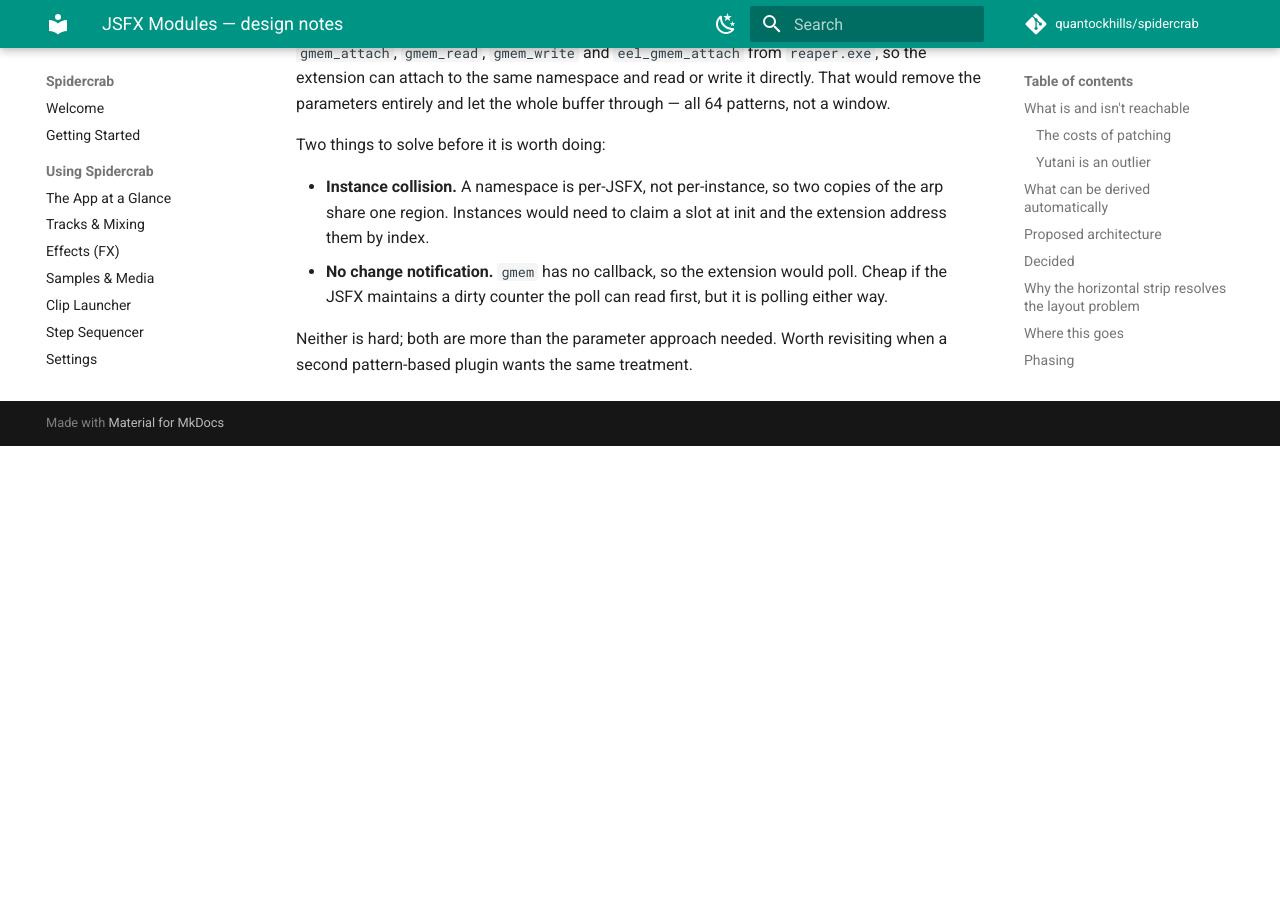
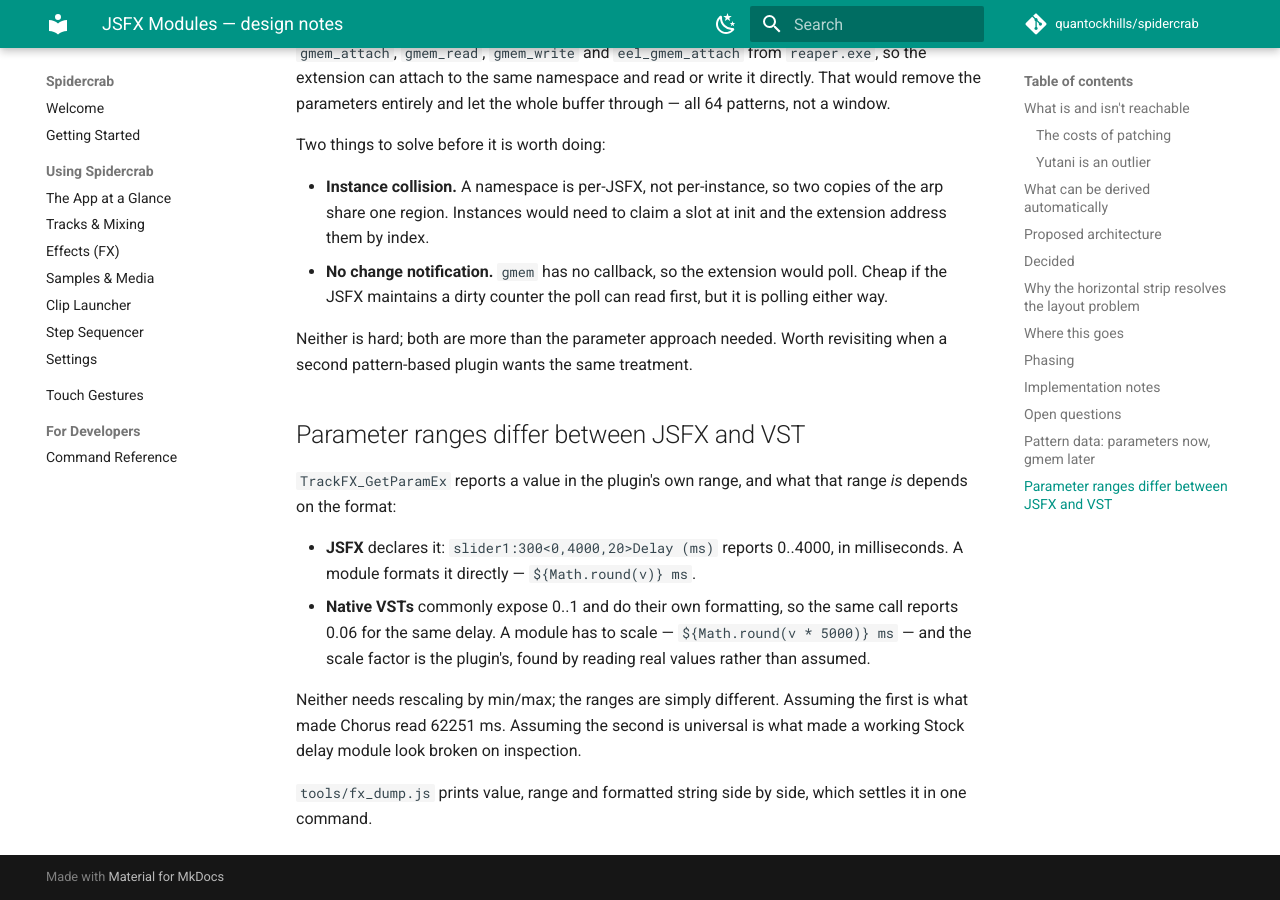
Before and after one commit to quantockhills/spidercrab, an MkDocs documentation site: the page built from docs/jsfx-modules.md, in a window 1280 px wide and 900 px high, scrolled down 6187 px. Built offline with MkDocs 1.6.1 and Material for MkDocs 9.7.7, drawn with Linux system fonts in a browser that asks for light colours; comment, search, counter and statistics services are not loaded; before the commit the page ends 6633 px from its top, so only the background shows below that.

Commit message:
docs: note that JSFX and VST report parameter ranges differently
Both come back from TrackFX_GetParamEx without needing a min/max rescale, but
JSFX reports the range it declares (0..4000 ms) while native VSTs commonly
report 0..1 and format themselves. Assuming the first is what made Chorus read
62251 ms; assuming the second is universal made a working Stock delay module
look broken.

Co-Authored-By: Claude Opus 5 <noreply@anthropic.com>

```diff
--- a/docs/jsfx-modules.md
+++ b/docs/jsfx-modules.md
@@ -270,3 +270,22 @@ Two things to solve before it is worth doing:
 
 Neither is hard; both are more than the parameter approach needed. Worth
 revisiting when a second pattern-based plugin wants the same treatment.
+
+## Parameter ranges differ between JSFX and VST
+
+`TrackFX_GetParamEx` reports a value in the plugin's own range, and what that
+range *is* depends on the format:
+
+- **JSFX** declares it: `slider1:300<0,4000,20>Delay (ms)` reports 0..4000, in
+  milliseconds. A module formats it directly — `${Math.round(v)} ms`.
+- **Native VSTs** commonly expose 0..1 and do their own formatting, so the
+  same call reports 0.06 for the same delay. A module has to scale —
+  `${Math.round(v * 5000)} ms` — and the scale factor is the plugin's, found
+  by reading real values rather than assumed.
+
+Neither needs rescaling by min/max; the ranges are simply different. Assuming
+the first is what made Chorus read 62251 ms. Assuming the second is universal
+is what made a working Stock delay module look broken on inspection.
+
+`tools/fx_dump.js` prints value, range and formatted string side by side,
+which settles it in one command.
```
